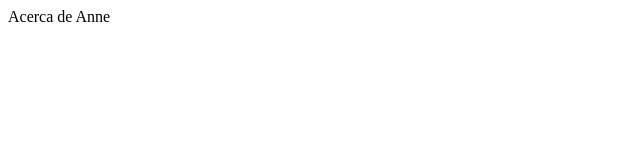
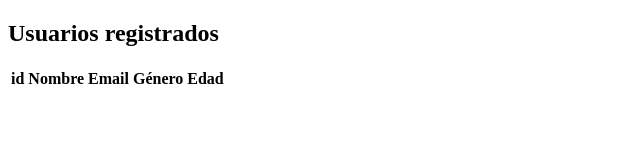
Before and after one commit to eloino92/landing-page, a plain HTML site: page admin.html in a window 1280 px wide. Shown: the whole page, without its empty margins (0-640 px from the left). Drawn offline with Linux system fonts and the light colour scheme.

Commit message:
Creación de tabla de registros

```diff
--- a/acercade.html
+++ b/admin.html
@@ -7,6 +7,16 @@
     <title>Document</title>
 </head>
 <body>
-    Acerca de Anne
+    <h2>Usuarios registrados</h2>
+<table>
+  <thead>
+    <tr>
+      <th>id</th>
+      <th>Nombre</th>
+      <th>Email</th>
+      <th>Género</th>
+      <th>Edad</th>
+    </tr>
+  </thead>
 </body>
 </html>
```
Also changed, not shown: index.html (+1 -1 lines).
